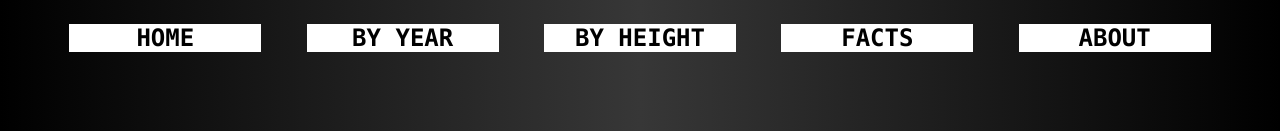
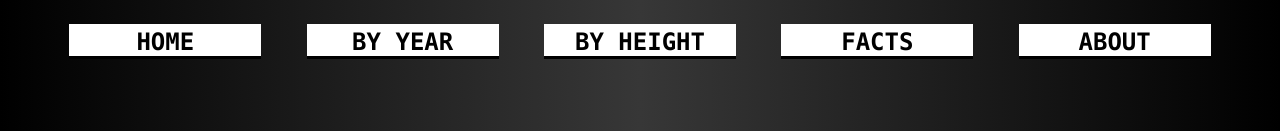
Before and after one commit to georgealv96/project3, a React (Vite) app: page / in a window 1280 px wide. Shown: the top 131 px of the page. Built offline with nearby package versions, Linux system fonts and the light colour scheme.

Commit message:
did some changes to the Architect component passing a new prop

```diff
--- a/src/App.css
+++ b/src/App.css
@@ -16,7 +16,7 @@ nav {
 }
 
 nav div {
-  padding: 0 0.5em;
+  padding: 0.15em 0.5em 0 0.5em;
   min-width: 7em;
   text-align: center;
 }
--- a/src/components/Architect.jsx
+++ b/src/components/Architect.jsx
@@ -3,7 +3,7 @@ const Architect = (props) => {
     <div
       id="architect"
       style={{
-        color: props.color,
+        color: props.isHover ? 'black' : props.color,
         backgroundColor: props.architect && 'white'
       }}
     >
--- a/src/components/Building.jsx
+++ b/src/components/Building.jsx
@@ -36,6 +36,7 @@ const Building = (props) => {
       onMouseEnter={handleMouseEnter}
       onMouseLeave={handleMouseLeave}
       style={{ backgroundColor: hover ? 'black' : buildingColor }}
+      target="_blank"
     >
       <Picture picture={props.building} />
       <Location location={props.building} />
@@ -43,7 +44,11 @@ const Building = (props) => {
       <HeightBar heightBar={props.building} />
       <div>
         {props.building.architects.map((architect) => (
-          <Architect architect={architect} color={buildingColor} />
+          <Architect
+            architect={architect}
+            color={buildingColor}
+            isHover={hover}
+          />
         ))}
       </div>
     </a>
--- a/src/components/NavBar.jsx
+++ b/src/components/NavBar.jsx
@@ -9,13 +9,15 @@ const NavBar = (props) => {
   const handleMouseLeave = () => {
     setHover(false)
   }
+
   return (
     <div
       onMouseEnter={handleMouseEnter}
       onMouseLeave={handleMouseLeave}
       style={{
         backgroundColor: hover ? props.navBar.color : 'white',
-        color: hover ? 'white' : 'black'
+        color: hover ? 'white' : 'black',
+        borderBottom: hover ? 'solid 0.15em' : ' solid 0.15em'
       }}
     >
       {props.navBar.button}
```
